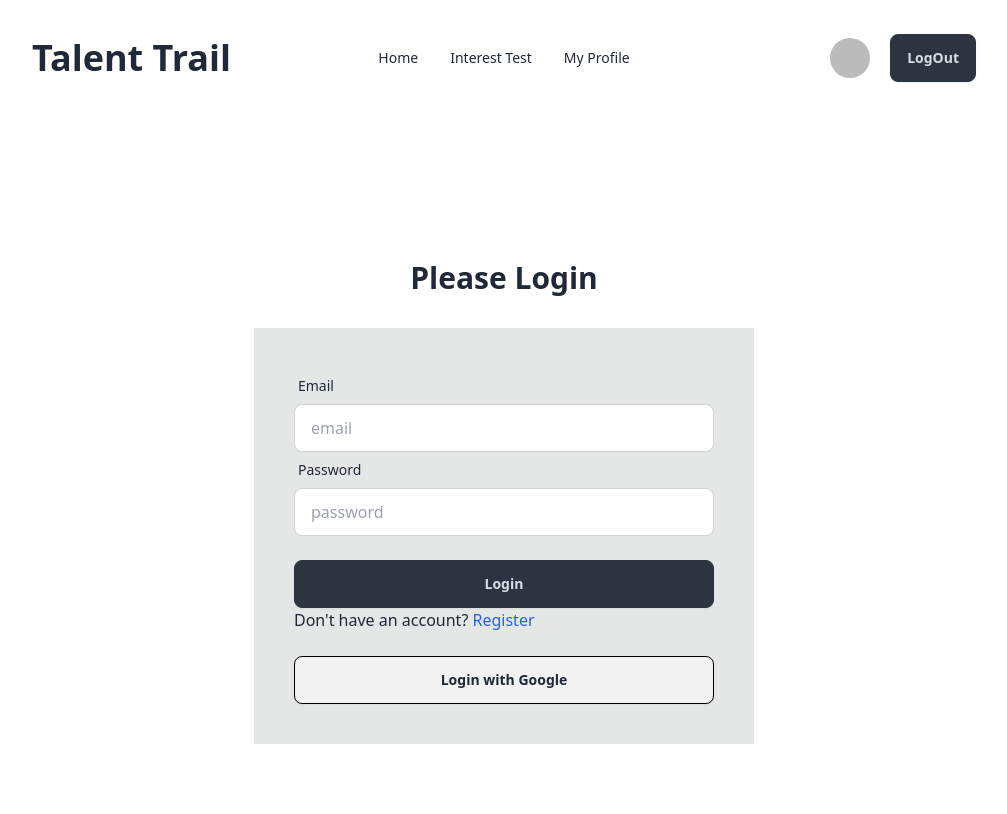
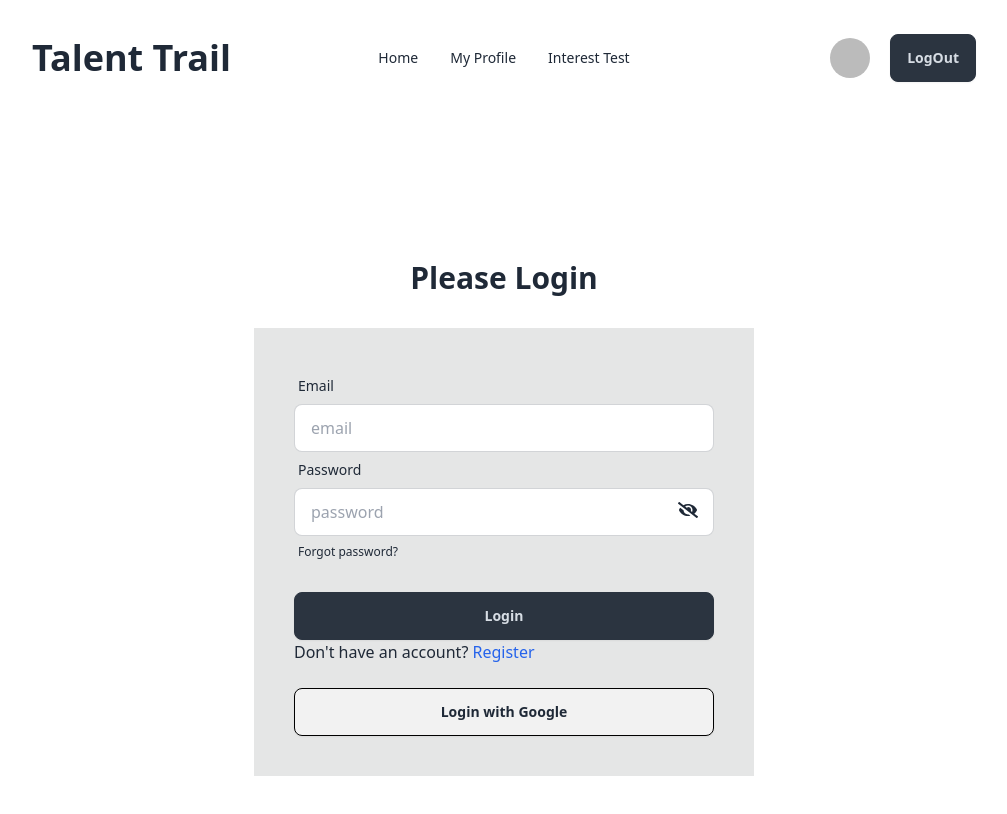
Before and after one commit to Imranahmed935/Talent-Trail, a React (Vite) app: page /login in a window 1280 px wide. Shown: the top 814 px of the page, without its empty margins (136-1143 px from the left). Built offline with nearby package versions, Linux system fonts and the light colour scheme; no server answers; sample sign-in values are in the browser's storage.

Commit message:
reset password email set up done

```diff
--- a/src/Components/Navbar/Navbar.jsx
+++ b/src/Components/Navbar/Navbar.jsx
@@ -18,9 +18,12 @@ const Navbar = () => {
   const links = (
     <>
       <li><NavLink to={'/'}>Home</NavLink></li>
-      <li><NavLink to={'/interest'}>Interest Test</NavLink></li>
      {
-       user && <li><NavLink to={'/profile'}>My Profile</NavLink></li>
+
+       user && <div className='flex'>
+        <li><NavLink to={'/profile'}>My Profile</NavLink></li>
+        <li><NavLink to={'/interest'}>Interest Test</NavLink></li>
+       </div>
      }
     </>
   );
--- a/src/Pages/Login.jsx
+++ b/src/Pages/Login.jsx
@@ -1,14 +1,33 @@
-import React, { useContext } from 'react';
+import React, { useContext, useRef, useState } from 'react';
 import Navbar from '../Components/Navbar/Navbar';
 import { Link, useLocation, useNavigate } from 'react-router-dom';
 import { AuthContext } from '../AuthProvider/AuthProvider';
 import toast from 'react-hot-toast';
 import { Helmet } from 'react-helmet';
+import { FaEyeSlash } from 'react-icons/fa';
+import { IoMdEye } from 'react-icons/io';
+import { sendPasswordResetEmail } from 'firebase/auth';
+import auth from '../Firebase/firebase.init';
 
 const Login = () => {
   const { signInWithEmail, handleGoogle } = useContext(AuthContext);
+  const [showPassword, setPassword] = useState(true);
   const navigate = useNavigate();
   const location = useLocation();
+
+  const emailRef = useRef();
+
+  const handleReset = ()=>{
+    const email = emailRef.current.value;
+    sendPasswordResetEmail(auth, email)
+    .then(()=>{
+      toast.success('password reset email sent.');
+    })
+    .then(error =>{
+      toast.error(error.message || 'reset failed');
+    })
+
+  }
 
   const signInWithGoogle = () => {
     handleGoogle()
@@ -36,6 +55,10 @@ const Login = () => {
       });
   };
 
+  const handleIcon = ()=>{
+    setPassword(!showPassword)
+  }
+
   return (
     <div>
       <Helmet>
@@ -58,22 +81,27 @@ const Login = () => {
                 <input
                   type="email"
                   name="email"
+                  ref={emailRef}
                   placeholder="email"
                   className="input input-bordered"
                   required
                 />
               </div>
-              <div className="form-control">
+              <div className="form-control relative">
                 <label className="label">
                   <span className="label-text">Password</span>
                 </label>
                 <input
-                  type="password"
+                  type={showPassword ? 'password': 'text'}
                   name="password"
                   placeholder="password"
                   className="input input-bordered"
                   required
                 />
+                <label className="label">
+                <a onClick={handleReset} href="#" className="label-text-alt link link-hover">Forgot password?</a>
+              </label>
+                <p onClick={handleIcon} className='absolute cursor-pointer right-4 text-xl top-12'>{showPassword ? <FaEyeSlash/>: <IoMdEye/>}</p>
               </div>
               <div className="form-control mt-6">
                 <button className="btn btn-neutral">Login</button>
--- a/src/Pages/Profile.jsx
+++ b/src/Pages/Profile.jsx
@@ -36,7 +36,7 @@ const Profile = () => {
     };
 
     return (
-        <div>
+        <div className='px-2'>
             <Helmet>
                 <title>Talent Trail | My Profile</title>
             </Helmet>
@@ -44,7 +44,7 @@ const Profile = () => {
                 <Navbar />
             </nav>
             <div className="lg:w-4/12 mx-auto border border-black p-10 space-y-2 text-center">
-                <img className="w-20 h-20 ml-60 rounded-full" src={user?.photoURL} alt="Profile" />
+                <img className="w-20 h-20 lg:ml-60 ml-32 rounded-full" src={user?.photoURL} alt="Profile" />
                 <h1>Name: {user?.displayName}</h1>
                 <h1>Email: {user?.email}</h1>
             </div>
--- a/src/Pages/Register.jsx
+++ b/src/Pages/Register.jsx
@@ -1,4 +1,4 @@
-import React, { useContext } from 'react';
+import React, { useContext, useState } from 'react';
 import Navbar from '../Components/Navbar/Navbar';
 import { Link, useNavigate } from 'react-router-dom';
 import { AuthContext } from '../AuthProvider/AuthProvider';
@@ -6,9 +6,12 @@ import { updateProfile } from 'firebase/auth';
 import auth from '../Firebase/firebase.init';
 import toast from 'react-hot-toast';
 import { Helmet } from 'react-helmet';
+import { FaEyeSlash } from "react-icons/fa6";
+import { IoMdEye } from "react-icons/io";
 
 const Register = () => {
   const { createUserWithEmail, handleGoogle } = useContext(AuthContext);
+  const [showPassword, setPassword] = useState(true);
   const navigate = useNavigate();
 
   const signInWithGoogle = () => {
@@ -61,6 +64,10 @@ const Register = () => {
       });
   };
 
+  const handleIcon = ()=>{
+    setPassword(!showPassword)
+  }
+
   return (
     <div>
       <Helmet>
@@ -112,18 +119,20 @@ const Register = () => {
                   required
                 />
               </div>
-              <div className="form-control">
+              <div className="form-control relative">
                 <label className="label">
                   <span className="label-text">Password</span>
                 </label>
                 <input
-                  type="password"
+                  type={showPassword ? 'password': 'text'}
                   name="password"
                   placeholder="Password"
-                  className="input input-bordered"
+                  className="input input-bordered "
                   required
                 />
+                <p onClick={handleIcon} className='absolute cursor-pointer right-4 text-xl top-12'>{showPassword ? <FaEyeSlash/>: <IoMdEye/>}</p>
               </div>
+
               <div className="form-control mt-6">
                 <button className="btn btn-neutral">Register</button>
                 <p>
--- a/src/Routes/Routes.jsx
+++ b/src/Routes/Routes.jsx
@@ -23,7 +23,7 @@ const router = createBrowserRouter([
     },
     {
         path:'/interest',
-        element:<Interest/>
+        element:<PrivateRoute><Interest/></PrivateRoute>
     },
     {
         path:'/register',
```
